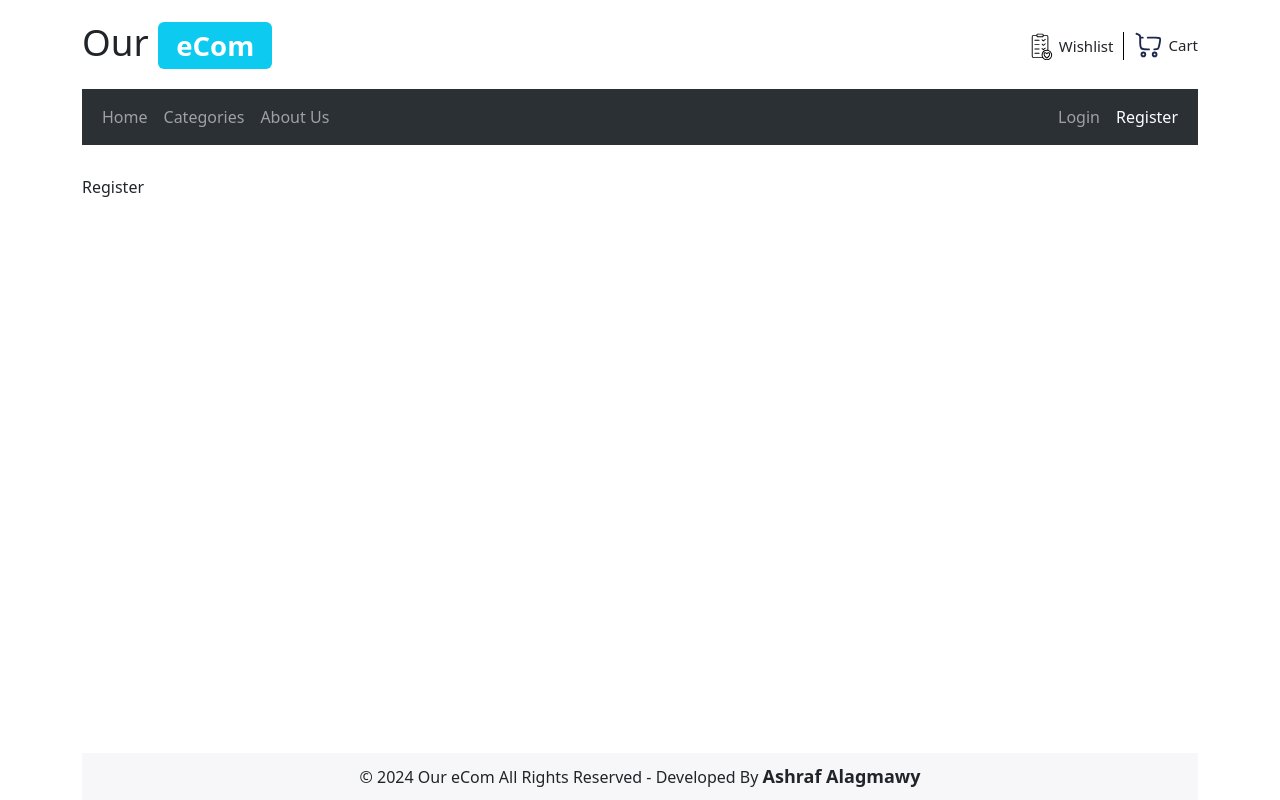
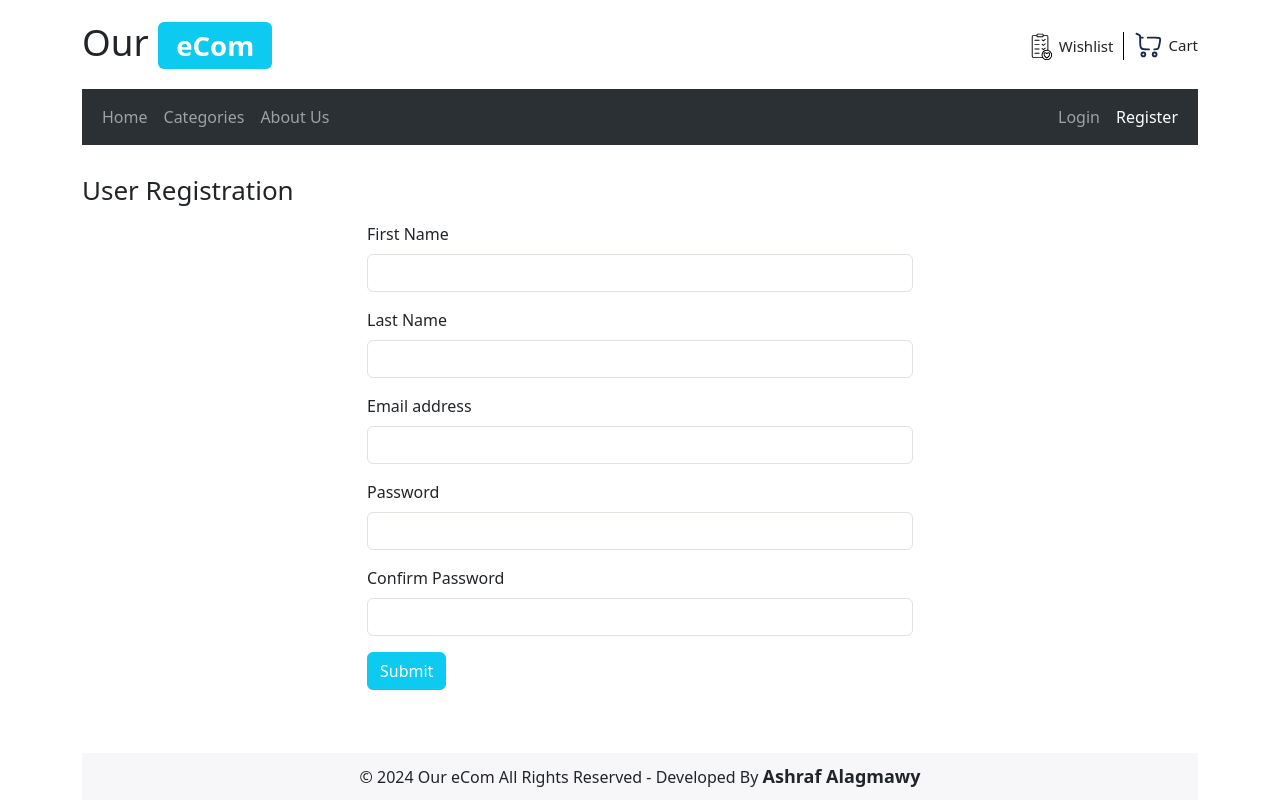
Before and after one commit to AshrafAlagmawy/e-commerce, a React (Vite) app: page /register in a window 1280 px wide. Built offline with nearby package versions, Linux system fonts and the light colour scheme.

Commit message:
Working on login and register page

```diff
--- a/package.json
+++ b/package.json
@@ -18,11 +18,13 @@
     "react-bootstrap": "^2.10.2",
     "react-content-loader": "^7.0.0",
     "react-dom": "^18.2.0",
+    "react-hook-form": "^7.51.3",
     "react-redux": "^9.1.0",
     "react-router-dom": "^6.22.3",
     "redux-persist": "^5.10.0",
     "vite-plugin-svgr": "^4.2.0",
-    "vite-tsconfig-paths": "^4.3.2"
+    "vite-tsconfig-paths": "^4.3.2",
+    "zod": "^3.22.5"
   },
   "devDependencies": {
     "@types/node": "^20.12.7",
--- a/src/pages/Login.tsx
+++ b/src/pages/Login.tsx
@@ -1,5 +1,31 @@
-const Login = () => {
-  return <div>Login</div>;
+import { Form, Button, Col, Row } from 'react-bootstrap';
+import { Heading } from '@components/common';
+
+const Register = () => {
+  return (
+    <>
+      <Heading title="User Login" />
+      <Row>
+        <Col md={{ span: 6, offset: 3 }}>
+          <Form>
+            <Form.Group className="mb-3">
+              <Form.Label>Email address</Form.Label>
+              <Form.Control type="text" name="email" />
+            </Form.Group>
+
+            <Form.Group className="mb-3">
+              <Form.Label>Password</Form.Label>
+              <Form.Control type="password" name="password" />
+            </Form.Group>
+
+            <Button variant="info" type="submit" style={{ color: 'White' }}>
+              Submit
+            </Button>
+          </Form>
+        </Col>
+      </Row>
+    </>
+  );
 };
 
-export default Login;
+export default Register;
--- a/src/pages/Register.tsx
+++ b/src/pages/Register.tsx
@@ -1,5 +1,74 @@
+import { useForm, SubmitHandler } from 'react-hook-form';
+import { z } from 'zod';
+import { Form, Button, Col, Row } from 'react-bootstrap';
+import { Heading } from '@components/common';
+
+const signUpSchema = z.object({
+  firstName: z.string().min(1, { message: 'First name is required' }),
+  lastName: z.string().min(1, { message: 'Last name is required' }),
+  email: z.string().min(1, { message: 'Email address is required' }).email(),
+  password: z
+    .string()
+    .min(8, { message: 'Password must be at least 8 characters' }),
+  confirmPassword: z
+    .string()
+    .min(8, { message: 'Confirm Password must is required' }),
+});
+
+type TFormInputs = {
+  firstName: string;
+  lastName: string;
+  email: string;
+  password: string;
+  confirmPassword: string;
+};
+
 const Register = () => {
-  return <div>Register</div>;
+  const { register, handleSubmit } = useForm<TFormInputs>();
+
+  const submitForm: SubmitHandler<TFormInputs> = (data) => {
+    console.log(data);
+  };
+
+  return (
+    <>
+      <Heading title="User Registration" />
+      <Row>
+        <Col md={{ span: 6, offset: 3 }}>
+          <Form onSubmit={handleSubmit(submitForm)}>
+            <Form.Group className="mb-3">
+              <Form.Label>First Name</Form.Label>
+              <Form.Control type="text" {...register('firstName')} />
+            </Form.Group>
+
+            <Form.Group className="mb-3">
+              <Form.Label>Last Name</Form.Label>
+              <Form.Control type="text" {...register('lastName')} />
+            </Form.Group>
+
+            <Form.Group className="mb-3">
+              <Form.Label>Email address</Form.Label>
+              <Form.Control type="text" {...register('email')} />
+            </Form.Group>
+
+            <Form.Group className="mb-3">
+              <Form.Label>Password</Form.Label>
+              <Form.Control type="password" {...register('password')} />
+            </Form.Group>
+
+            <Form.Group className="mb-3">
+              <Form.Label>Confirm Password</Form.Label>
+              <Form.Control type="password" {...register('confirmPassword')} />
+            </Form.Group>
+
+            <Button variant="info" type="submit" style={{ color: 'White' }}>
+              Submit
+            </Button>
+          </Form>
+        </Col>
+      </Row>
+    </>
+  );
 };
 
 export default Register;
```
Also changed, not shown: 1 other file (tests, documents, lock files or other folders).
